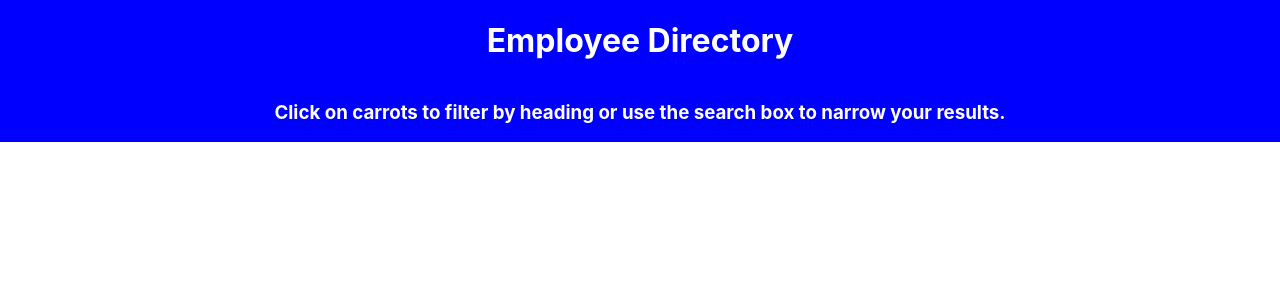
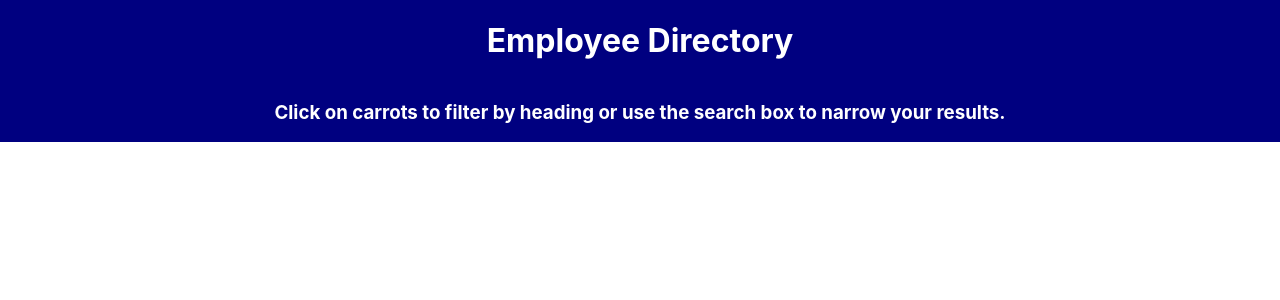
Before and after one commit to AshleyLerma/employee-directory, a React (Create React App) app: page / in a window 1280 px wide. Shown: the top 300 px of the page. Built offline with nearby package versions, Linux system fonts and the light colour scheme.

Commit message:
updated header test

```diff
--- a/src/components/header/Header.css
+++ b/src/components/header/Header.css
@@ -1,6 +1,6 @@
 .header {
   text-align: center;
-  background-color: blue;
+  background-color: navy;
   color: white;
   display: flex;
   flex-direction: column;
```
Also changed, not shown: 1 other file (tests, documents, lock files or other folders).
